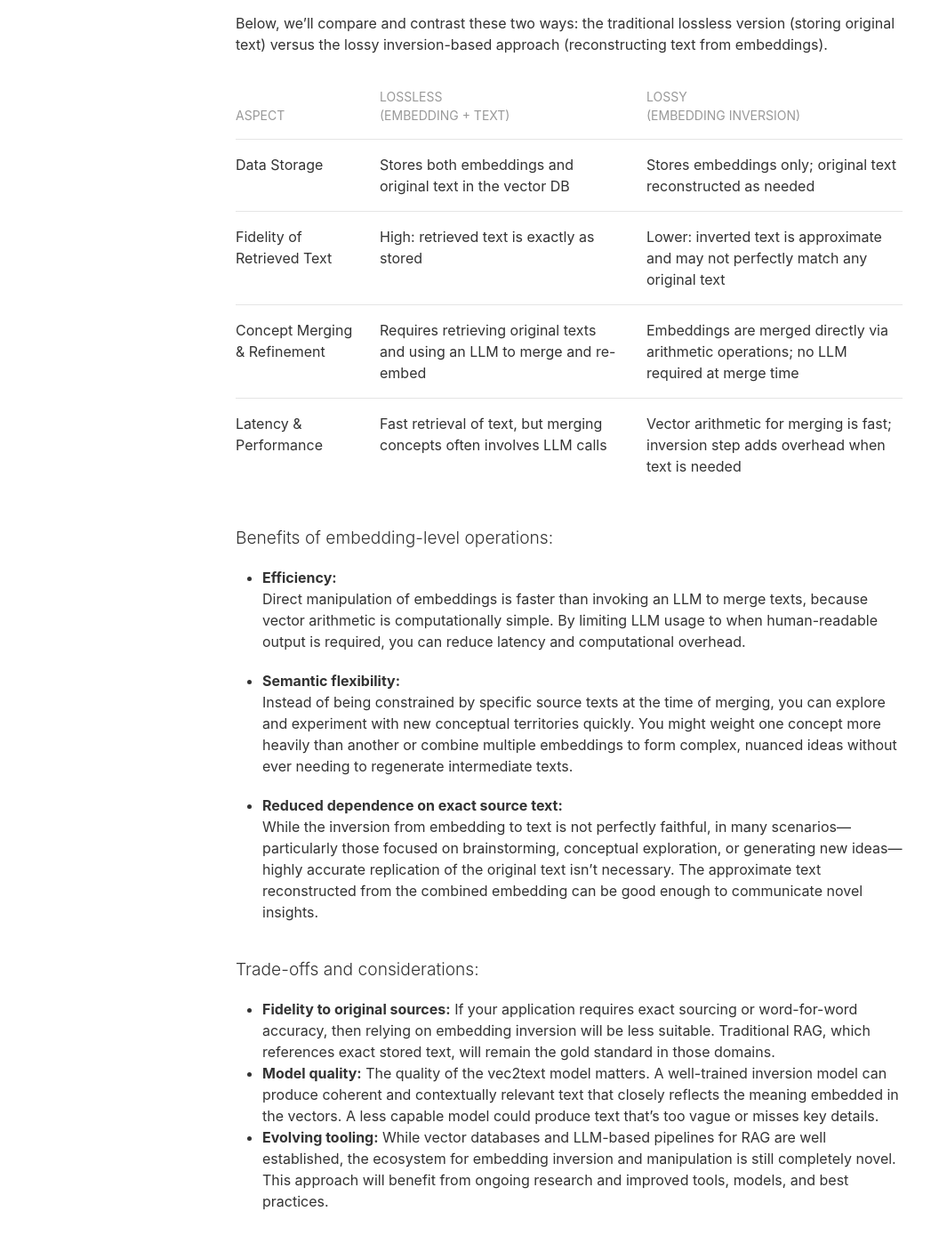
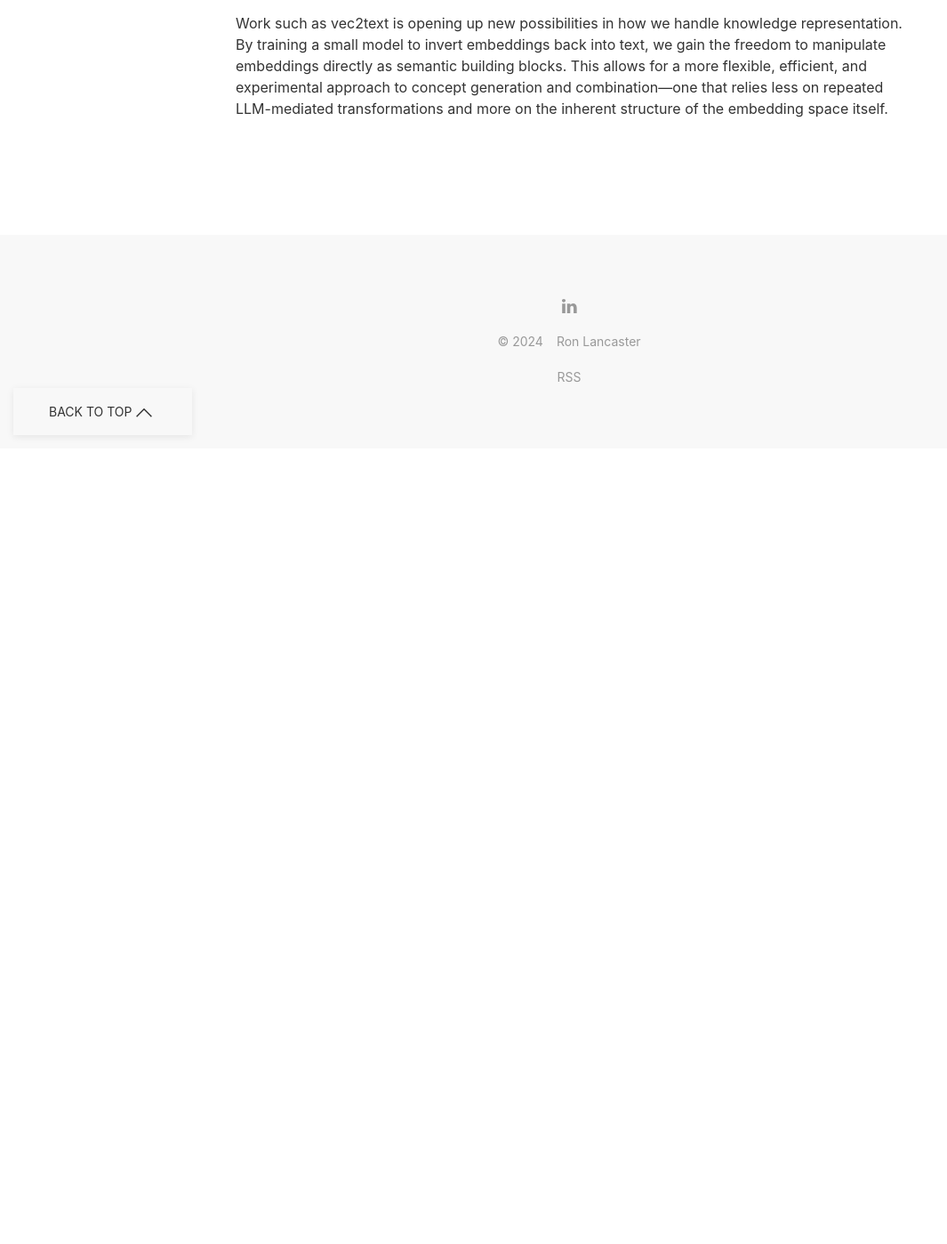
Before and after one commit to nyvyn/nyvyn.github.io, a Jekyll site: the page built from _notes/2024-12-17-embedding-inversion.markdown, in a window 1280 px wide and 1400 px high, scrolled down 2063 px. Shown: the whole window at 89% size, without its empty margins (0-1065 px from the left). Built offline with Jekyll 4.4.1, drawn with Linux system fonts in a browser that asks for light colours; after the commit the page ends 2567 px from its top, so only the background shows below that; some of the changed text lies outside the part shown.

Commit message:
Remove section comparing lossless and lossy embedding approaches
This commit deletes a detailed comparison of lossless vs lossy embedding techniques and their trade-offs. The removed content likely streamlined the document by focusing on the key message without delving into tangential technical details. This change simplifies and tightens the discussion.

```diff
--- a/_notes/2024-12-17-embedding-inversion.markdown
+++ b/_notes/2024-12-17-embedding-inversion.markdown
@@ -73,78 +73,6 @@ rapid blending of ideas without requiring perfectly preserved textual data. It
 and more about capturing the essential meaning, enabling the system to adapt, recombine, and reinterpret knowledge as
 its understanding grows and matures.
 
-## Lossless vs lossy
-
-Below, we’ll compare and contrast these two ways: the traditional lossless version (storing original
-text) versus the lossy inversion-based approach (reconstructing text from embeddings).
-
-<table class="uk-table uk-table-divider uk-table-justify">
-    <thead>
-        <tr>
-            <th>Aspect</th>
-            <th class="uk-width-2-5">Lossless<br>(Embedding + Text)</th>
-            <th class="uk-width-2-5">Lossy<br>(Embedding Inversion)</th>
-        </tr>
-    </thead>
-    <tbody>
-        <tr>
-            <td>Data Storage</td>
-            <td>Stores both embeddings and original text in the vector DB</td>
-            <td>Stores embeddings only; original text reconstructed as needed</td>
-        </tr>
-        <tr>
-            <td>Fidelity of Retrieved Text</td>
-            <td>High: retrieved text is exactly as stored</td>
-            <td>Lower: inverted text is approximate and may not perfectly match any original text</td>
-        </tr>
-        <tr>
-            <td>Concept Merging & Refinement</td>
-            <td>Requires retrieving original texts and using an LLM to merge and re-embed</td>
-            <td>Embeddings are merged directly via arithmetic operations; no LLM required at merge time</td>
-        </tr>
-        <tr>
-            <td>Latency & Performance</td>
-            <td>Fast retrieval of text, but merging concepts often involves LLM calls</td>
-            <td>Vector arithmetic for merging is fast; inversion step adds overhead when text is needed</td>
-        </tr>
-    </tbody>
-</table>
-
-## Benefits of embedding-level operations:
-
-- **Efficiency:**
-  Direct manipulation of embeddings is faster than invoking an LLM to merge texts, because vector arithmetic is
-  computationally simple. By limiting LLM usage to when human-readable output is required, you can reduce latency and
-  computational overhead.
-
-- **Semantic flexibility:**
-  Instead of being constrained by specific source texts at the time of merging, you can explore and experiment with new
-  conceptual territories quickly. You might weight one concept more heavily than another or combine multiple embeddings
-  to form complex, nuanced ideas without ever needing to regenerate intermediate texts.
-
-- **Reduced dependence on exact source text:**
-  While the inversion from embedding to text is not perfectly faithful, in many scenarios—particularly those focused on
-  brainstorming, conceptual exploration, or generating new ideas—highly accurate replication of the original text isn’t
-  necessary. The approximate text reconstructed from the combined embedding can be good enough to communicate novel
-  insights.
-
-## Trade-offs and considerations:
-
-- **Fidelity to original sources:**
-  If your application requires exact sourcing or word-for-word accuracy, then relying on embedding inversion will be
-  less
-  suitable. Traditional RAG, which references exact stored text, will remain the gold standard in those domains.
-- **Model quality:**
-  The quality of the vec2text model matters. A well-trained inversion model can produce coherent and contextually
-  relevant
-  text that closely reflects the meaning embedded in the vectors. A less capable model could produce text that’s too
-  vague
-  or misses key details.
-- **Evolving tooling:**
-  While vector databases and LLM-based pipelines for RAG are well established, the ecosystem for embedding inversion and
-  manipulation is still completely novel. This approach will benefit from ongoing research and improved tools, models,
-  and best practices.
-
 ## Conclusion
 
 Work such as vec2text is opening up new possibilities in how we handle knowledge representation. By training a small
```
